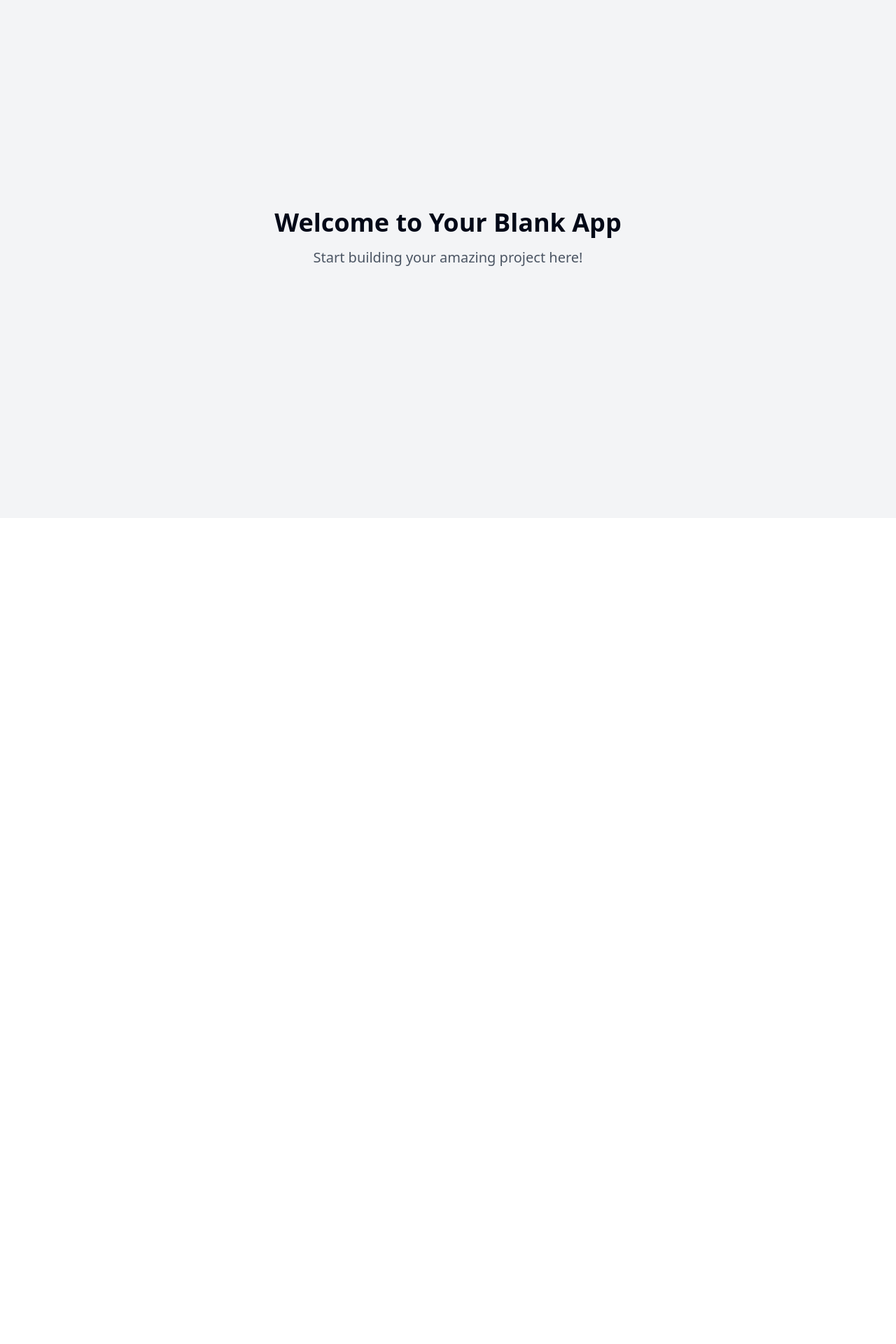
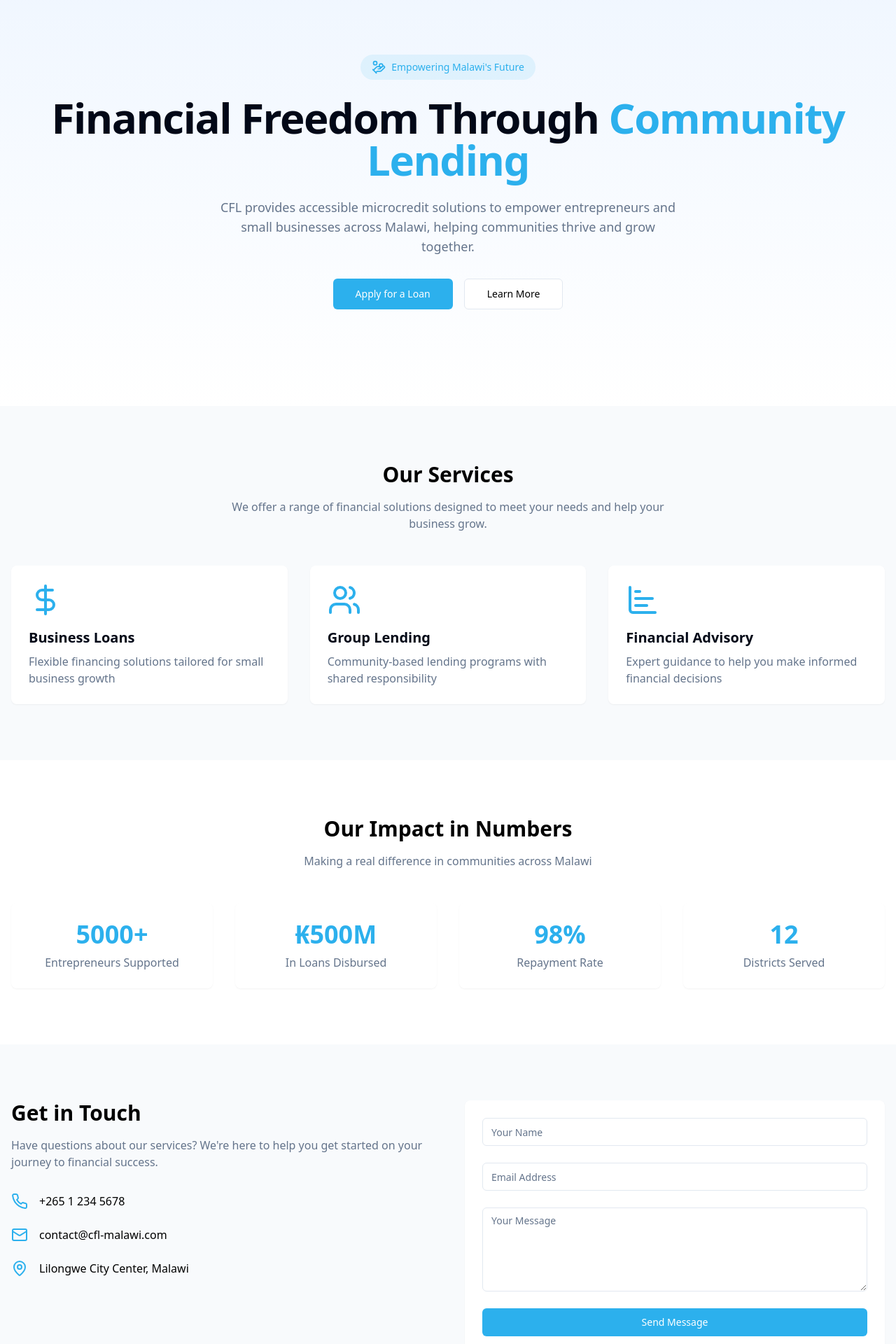
Before and after one commit to sjohanakhm/microloan-haven-mw, a React (Vite) app: page / in a window 1280 px wide. Shown: the part 60-1980 px from the top of the page at 70% size. Before the commit the page ends 800 px from the top, so only its background shows below. Built offline with nearby package versions, Linux system fonts and the light colour scheme.

Commit message:
Design website for business
The website for a microcredit business in Malawi called CFL has been designed.

```diff
--- /dev/null
+++ b/src/components/Contact.tsx
@@ -0,0 +1,51 @@
+
+import { Button } from "@/components/ui/button";
+import { Card } from "@/components/ui/card";
+import { Input } from "@/components/ui/input";
+import { Textarea } from "@/components/ui/textarea";
+import { Phone, Mail, MapPin } from "lucide-react";
+
+export const Contact = () => {
+  return (
+    <section className="py-20 bg-muted/50">
+      <div className="container px-4 mx-auto">
+        <div className="grid gap-12 lg:grid-cols-2">
+          <div>
+            <h2 className="text-3xl font-bold mb-4">Get in Touch</h2>
+            <p className="text-muted-foreground mb-8">
+              Have questions about our services? We're here to help you get started on your journey to financial success.
+            </p>
+            <div className="space-y-6">
+              <div className="flex items-center gap-4">
+                <Phone className="text-primary" />
+                <span>+265 1 234 5678</span>
+              </div>
+              <div className="flex items-center gap-4">
+                <Mail className="text-primary" />
+                <span>contact@cfl-malawi.com</span>
+              </div>
+              <div className="flex items-center gap-4">
+                <MapPin className="text-primary" />
+                <span>Lilongwe City Center, Malawi</span>
+              </div>
+            </div>
+          </div>
+          <Card className="p-6 glass-card">
+            <form className="space-y-6">
+              <div>
+                <Input placeholder="Your Name" />
+              </div>
+              <div>
+                <Input type="email" placeholder="Email Address" />
+              </div>
+              <div>
+                <Textarea placeholder="Your Message" className="min-h-[120px]" />
+              </div>
+              <Button className="w-full">Send Message</Button>
+            </form>
+          </Card>
+        </div>
+      </div>
+    </section>
+  );
+};
--- /dev/null
+++ b/src/components/Hero.tsx
@@ -0,0 +1,31 @@
+
+import { Button } from "@/components/ui/button";
+import { HandCoins } from "lucide-react";
+
+export const Hero = () => {
+  return (
+    <div className="relative min-h-[80vh] flex items-center justify-center overflow-hidden bg-gradient-to-b from-blue-50 to-white">
+      <div className="container px-4 mx-auto text-center">
+        <div className="inline-flex items-center gap-2 px-4 py-2 mb-6 rounded-full bg-primary/10 text-primary">
+          <HandCoins size={20} />
+          <span className="text-sm font-medium">Empowering Malawi's Future</span>
+        </div>
+        <h1 className="mb-6 text-4xl font-bold tracking-tight sm:text-5xl md:text-6xl text-foreground">
+          Financial Freedom Through
+          <span className="text-primary"> Community Lending</span>
+        </h1>
+        <p className="max-w-2xl mx-auto mb-8 text-lg text-muted-foreground">
+          CFL provides accessible microcredit solutions to empower entrepreneurs and small businesses across Malawi, helping communities thrive and grow together.
+        </p>
+        <div className="flex flex-wrap justify-center gap-4">
+          <Button size="lg" className="slide-up">
+            Apply for a Loan
+          </Button>
+          <Button size="lg" variant="outline" className="slide-up">
+            Learn More
+          </Button>
+        </div>
+      </div>
+    </div>
+  );
+};
--- /dev/null
+++ b/src/components/Impact.tsx
@@ -0,0 +1,32 @@
+
+import { Card } from "@/components/ui/card";
+
+const stats = [
+  { number: "5000+", label: "Entrepreneurs Supported" },
+  { number: "₭500M", label: "In Loans Disbursed" },
+  { number: "98%", label: "Repayment Rate" },
+  { number: "12", label: "Districts Served" },
+];
+
+export const Impact = () => {
+  return (
+    <section className="py-20">
+      <div className="container px-4 mx-auto">
+        <div className="text-center mb-12">
+          <h2 className="text-3xl font-bold mb-4">Our Impact in Numbers</h2>
+          <p className="text-muted-foreground max-w-2xl mx-auto">
+            Making a real difference in communities across Malawi
+          </p>
+        </div>
+        <div className="grid gap-8 md:grid-cols-2 lg:grid-cols-4">
+          {stats.map((stat) => (
+            <Card key={stat.label} className="p-6 text-center glass-card">
+              <div className="text-4xl font-bold text-primary mb-2">{stat.number}</div>
+              <div className="text-muted-foreground">{stat.label}</div>
+            </Card>
+          ))}
+        </div>
+      </div>
+    </section>
+  );
+};
--- /dev/null
+++ b/src/components/Services.tsx
@@ -0,0 +1,45 @@
+
+import { Card } from "@/components/ui/card";
+import { DollarSign, Users, ChartBar } from "lucide-react";
+
+const services = [
+  {
+    title: "Business Loans",
+    description: "Flexible financing solutions tailored for small business growth",
+    icon: DollarSign,
+  },
+  {
+    title: "Group Lending",
+    description: "Community-based lending programs with shared responsibility",
+    icon: Users,
+  },
+  {
+    title: "Financial Advisory",
+    description: "Expert guidance to help you make informed financial decisions",
+    icon: ChartBar,
+  },
+];
+
+export const Services = () => {
+  return (
+    <section className="py-20 bg-muted/50">
+      <div className="container px-4 mx-auto">
+        <div className="text-center mb-12">
+          <h2 className="text-3xl font-bold mb-4">Our Services</h2>
+          <p className="text-muted-foreground max-w-2xl mx-auto">
+            We offer a range of financial solutions designed to meet your needs and help your business grow.
+          </p>
+        </div>
+        <div className="grid gap-8 md:grid-cols-2 lg:grid-cols-3">
+          {services.map((service) => (
+            <Card key={service.title} className="p-6 glass-card slide-up">
+              <service.icon className="w-12 h-12 text-primary mb-4" />
+              <h3 className="text-xl font-semibold mb-2">{service.title}</h3>
+              <p className="text-muted-foreground">{service.description}</p>
+            </Card>
+          ))}
+        </div>
+      </div>
+    </section>
+  );
+};
--- a/src/index.css
+++ b/src/index.css
@@ -1,3 +1,4 @@
+
 @tailwind base;
 @tailwind components;
 @tailwind utilities;
@@ -6,96 +7,45 @@
   :root {
     --background: 0 0% 100%;
     --foreground: 222.2 84% 4.9%;
-
     --card: 0 0% 100%;
     --card-foreground: 222.2 84% 4.9%;
-
     --popover: 0 0% 100%;
     --popover-foreground: 222.2 84% 4.9%;
-
-    --primary: 222.2 47.4% 11.2%;
-    --primary-foreground: 210 40% 98%;
-
-    --secondary: 210 40% 96.1%;
-    --secondary-foreground: 222.2 47.4% 11.2%;
-
+    --primary: 199 84% 55%;
+    --primary-foreground: 0 0% 100%;
+    --secondary: 24 95% 53%;
+    --secondary-foreground: 0 0% 100%;
+    --accent: 262 83% 66%;
+    --accent-foreground: 0 0% 100%;
     --muted: 210 40% 96.1%;
     --muted-foreground: 215.4 16.3% 46.9%;
-
-    --accent: 210 40% 96.1%;
-    --accent-foreground: 222.2 47.4% 11.2%;
-
     --destructive: 0 84.2% 60.2%;
     --destructive-foreground: 210 40% 98%;
-
     --border: 214.3 31.8% 91.4%;
     --input: 214.3 31.8% 91.4%;
-    --ring: 222.2 84% 4.9%;
-
+    --ring: 199 84% 55%;
     --radius: 0.5rem;
-
-    --sidebar-background: 0 0% 98%;
-
-    --sidebar-foreground: 240 5.3% 26.1%;
-
-    --sidebar-primary: 240 5.9% 10%;
-
-    --sidebar-primary-foreground: 0 0% 98%;
-
-    --sidebar-accent: 240 4.8% 95.9%;
-
-    --sidebar-accent-foreground: 240 5.9% 10%;
-
-    --sidebar-border: 220 13% 91%;
-
-    --sidebar-ring: 217.2 91.2% 59.8%;
   }
 
-  .dark {
-    --background: 222.2 84% 4.9%;
-    --foreground: 210 40% 98%;
+  body {
+    @apply antialiased;
+  }
 
-    --card: 222.2 84% 4.9%;
-    --card-foreground: 210 40% 98%;
+  .slide-up {
+    @apply transition-all duration-500 transform;
+  }
 
-    --popover: 222.2 84% 4.9%;
-    --popover-foreground: 210 40% 98%;
+  .slide-up:hover {
+    @apply -translate-y-1;
+  }
 
-    --primary: 210 40% 98%;
-    --primary-foreground: 222.2 47.4% 11.2%;
-
-    --secondary: 217.2 32.6% 17.5%;
-    --secondary-foreground: 210 40% 98%;
-
-    --muted: 217.2 32.6% 17.5%;
-    --muted-foreground: 215 20.2% 65.1%;
-
-    --accent: 217.2 32.6% 17.5%;
-    --accent-foreground: 210 40% 98%;
-
-    --destructive: 0 62.8% 30.6%;
-    --destructive-foreground: 210 40% 98%;
-
-    --border: 217.2 32.6% 17.5%;
-    --input: 217.2 32.6% 17.5%;
-    --ring: 212.7 26.8% 83.9%;
-    --sidebar-background: 240 5.9% 10%;
-    --sidebar-foreground: 240 4.8% 95.9%;
-    --sidebar-primary: 224.3 76.3% 48%;
-    --sidebar-primary-foreground: 0 0% 100%;
-    --sidebar-accent: 240 3.7% 15.9%;
-    --sidebar-accent-foreground: 240 4.8% 95.9%;
-    --sidebar-border: 240 3.7% 15.9%;
-    --sidebar-ring: 217.2 91.2% 59.8%;
+  .glass-card {
+    @apply bg-white/90 backdrop-blur-sm border border-white/20 shadow-lg;
   }
 }
 
-@layer base {
-  * {
-    @apply border-border;
-  }
-
-  body {
-    @apply bg-background text-foreground;
+@layer utilities {
+  .text-balance {
+    text-wrap: balance;
   }
 }
--- a/src/pages/Index.tsx
+++ b/src/pages/Index.tsx
@@ -1,12 +1,16 @@
-// Update this page (the content is just a fallback if you fail to update the page)
+
+import { Hero } from "@/components/Hero";
+import { Services } from "@/components/Services";
+import { Impact } from "@/components/Impact";
+import { Contact } from "@/components/Contact";
 
 const Index = () => {
   return (
-    <div className="min-h-screen flex items-center justify-center bg-gray-100">
-      <div className="text-center">
-        <h1 className="text-4xl font-bold mb-4">Welcome to Your Blank App</h1>
-        <p className="text-xl text-gray-600">Start building your amazing project here!</p>
-      </div>
+    <div className="min-h-screen">
+      <Hero />
+      <Services />
+      <Impact />
+      <Contact />
     </div>
   );
 };
```
